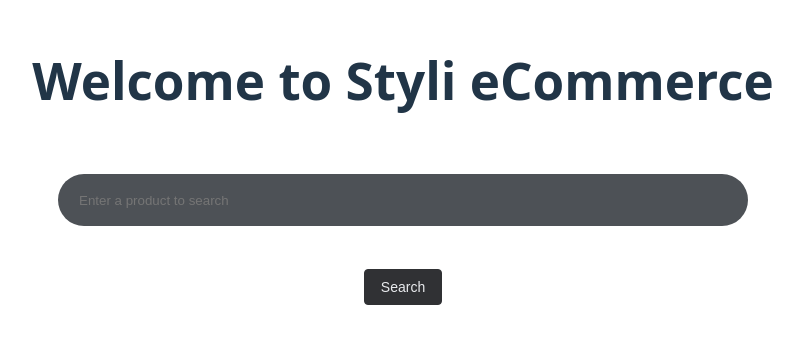
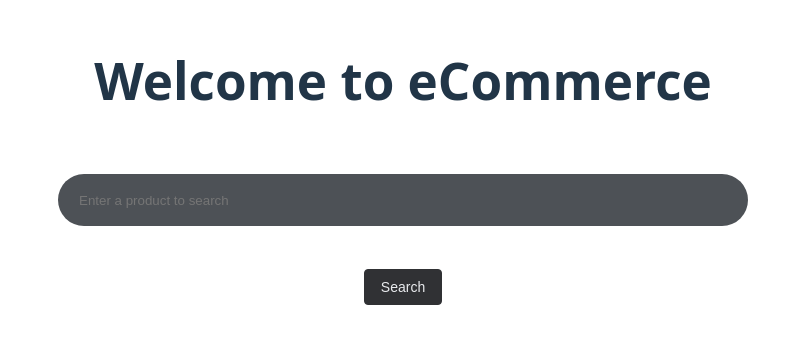
Before and after one commit to aman3096/search-product, a React (Vite) app in the folder client-search/: page / in a window 1280 px wide. Shown: the part 233-576 px from the top of the page, without its empty margins (237-1040 px from the left). Built offline with nearby package versions, Linux system fonts and the light colour scheme.

Commit message:
remove styli text

```diff
--- a/client-search/src/components/home/index.jsx
+++ b/client-search/src/components/home/index.jsx
@@ -15,7 +15,7 @@ const Home = () => {
     return (
 
         <React.Fragment>
-        <h1>Welcome to Styli eCommerce</h1>
+        <h1>Welcome to eCommerce</h1>
             <div className="card">
                 <input
                     placeholder='Enter a product to search'
```
